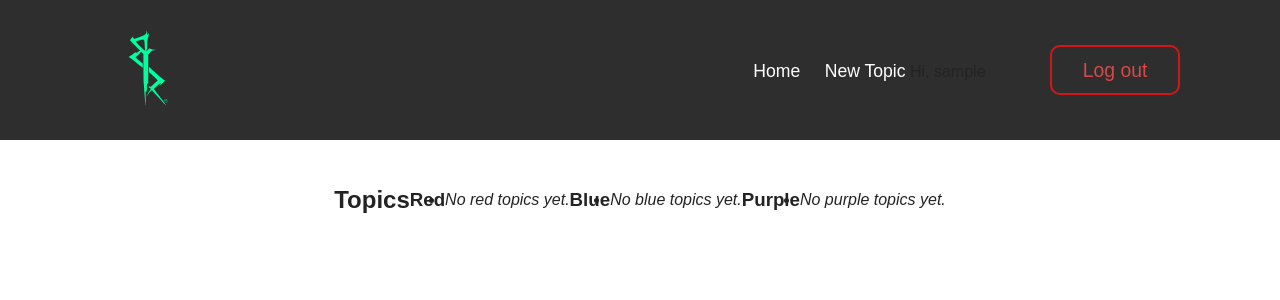
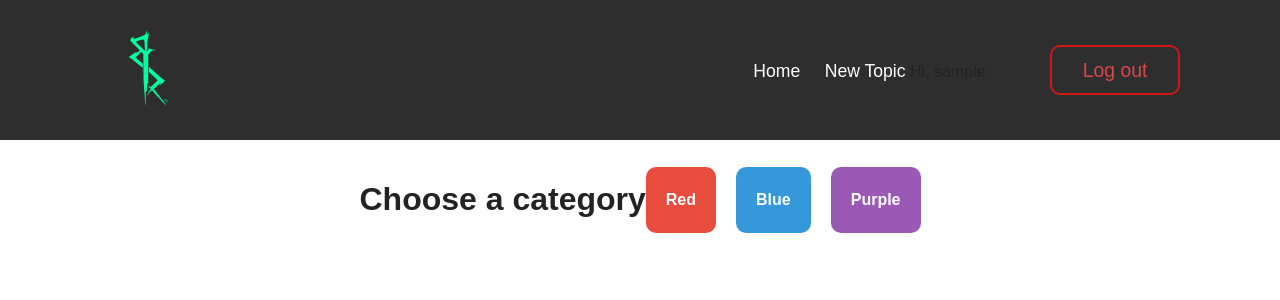
Before and after one commit to Shrekye/CyberGuard, a Flask app: page / in a window 1280 px wide. Shown: the top 300 px of the page. Run offline with Flask 3, Linux system fonts and the light colour scheme; the visitor is signed in with stand-in values (Sample User, id 1).

Commit message:
Add category view and refactor topic templates
- Implemented a new category view to display topics by category.
- Removed individual topic templates for red, blue, and purple categories.
- Updated index page to link to the new category view.
- Created a new topic template for displaying individual topics with posts.

```diff
--- a/app/routes.py
+++ b/app/routes.py
@@ -106,3 +106,17 @@ def topic_view(category, topic_id):
 
     posts = Post.query.filter_by(topic_id=topic.id, topic_type=category).order_by(Post.created_at.asc()).all()
     return render_template("topic.html", topic=topic, posts=posts, category=category)
+
+# --- Category Page ---
+@main_bp.route("/category/<category>")
+def category_view(category):
+    if category == "red":
+        topics = RedTopic.query.order_by(RedTopic.created_at.desc()).all()
+    elif category == "blue":
+        topics = BlueTopic.query.order_by(BlueTopic.created_at.desc()).all()
+    elif category == "purple":
+        topics = PurpleTopic.query.order_by(PurpleTopic.created_at.desc()).all()
+    else:
+        return "Invalid category"
+
+    return render_template("category.html", topics=topics, category=category)
--- a/static/style.css
+++ b/static/style.css
@@ -100,3 +100,41 @@ header{
     align-items: center;
     height: 300px;
 }
+
+.categories {
+    display: flex;
+    gap: 20px;
+}
+
+.cat {
+    padding: 20px;
+    text-decoration: none;
+    color: white;
+    border-radius: 10px;
+    font-weight: bold;
+}
+
+/* couleurs catégories */
+.red { background-color: #e74c3c; }
+.blue { background-color: #3498db; }
+.purple { background-color: #9b59b6; }
+
+/* topics */
+.topics {
+    margin-top: 20px;
+}
+
+.topic-card {
+    padding: 15px;
+    margin-bottom: 10px;
+    border-radius: 10px;
+}
+
+.topics.red .topic-card { background-color: #f8d7da; }
+.topics.blue .topic-card { background-color: #d6eaf8; }
+.topics.purple .topic-card { background-color: #ebdef0; }
+
+.topic-card a {
+    text-decoration: none;
+    color: black;
+}
--- a/templates/create_topic.html
+++ b/templates/create_topic.html
@@ -2,6 +2,7 @@
 
 {% block content %}
 <h2>Create New Topic</h2>
+<br>
 <form method="post">
   <input type="text" name="title" placeholder="Topic title" required><br><br>
   <textarea name="content" placeholder="Your first post"></textarea><br><br>
--- a/templates/index.html
+++ b/templates/index.html
@@ -1,31 +1,13 @@
 {% extends "base.html" %}
 
 {% block content %}
-<h2>Topics</h2>
-<h3>Red</h3>
-<ul>
-{% for topic in red_topics %}
-    <li><a href="{{ url_for('main.topic_view', category='red', topic_id=topic.id) }}">{{ topic.title }}</a></li>
-{% else %}
-    <li><em>No red topics yet.</em></li>
-{% endfor %}
-</ul>
 
-<h3>Blue</h3>
-<ul>
-{% for topic in blue_topics %}
-    <li><a href="{{ url_for('main.topic_view', category='blue', topic_id=topic.id) }}">{{ topic.title }}</a></li>
-{% else %}
-    <li><em>No blue topics yet.</em></li>
-{% endfor %}
-</ul>
+<h1>Choose a category</h1>
 
-<h3>Purple</h3>
-<ul>
-{% for topic in purple_topics %}
-    <li><a href="{{ url_for('main.topic_view', category='purple', topic_id=topic.id) }}">{{ topic.title }}</a></li>
-{% else %}
-    <li><em>No purple topics yet.</em></li>
-{% endfor %}
-</ul>
+<div class="categories">
+    <a href="{{ url_for('main.category_view', category='red') }}" class="cat red">Red</a>
+    <a href="{{ url_for('main.category_view', category='blue') }}" class="cat blue">Blue</a>
+    <a href="{{ url_for('main.category_view', category='purple') }}" class="cat purple">Purple</a>
+</div>
+
 {% endblock %}
```
Also changed, not shown: templates/blue.html (deleted, +0 -31 lines), templates/category.html (added, +17 -0 lines), templates/purple.html (deleted, +0 -31 lines), templates/red.html (deleted, +0 -31 lines), templates/topicPurple.html (deleted, +0 -30 lines), templates/topicRed.html (deleted, +0 -30 lines), templates/topic.html (renamed from templates/topicBlue.html).
